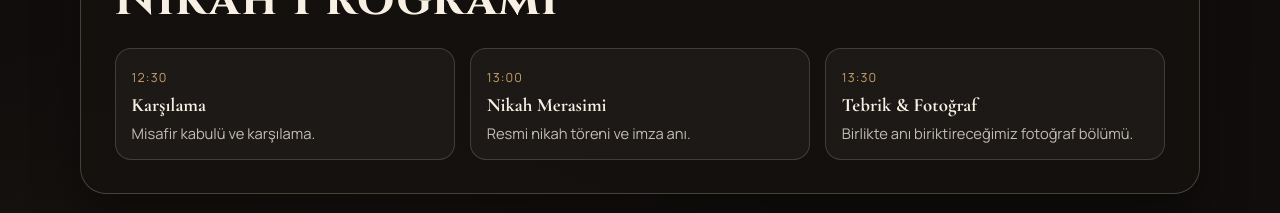
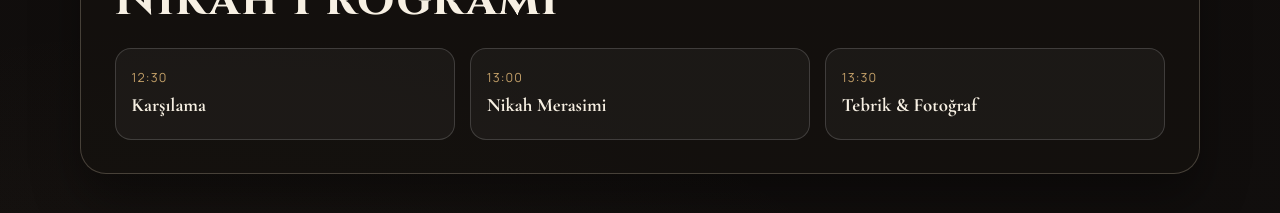
Before and after one commit to umutayd/nikah-project, a React (Vite) app: page / in a window 1280 px wide. Shown: the part 1780-1993 px from the top of the page. Built offline with nearby package versions, Linux system fonts and the light colour scheme.

Commit message:
chore: remove schedule card descriptions

```diff
--- a/src/App.tsx
+++ b/src/App.tsx
@@ -272,17 +272,14 @@ function App() {
             <article className="schedule-card">
               <span>12:30</span>
               <h3>Karşılama</h3>
-              <p>Misafir kabulü ve karşılama.</p>
             </article>
             <article className="schedule-card">
               <span>13:00</span>
               <h3>Nikah Merasimi</h3>
-              <p>Resmi nikah töreni ve imza anı.</p>
             </article>
             <article className="schedule-card">
               <span>13:30</span>
               <h3>Tebrik & Fotoğraf</h3>
-              <p>Birlikte anı biriktireceğimiz fotoğraf bölümü.</p>
             </article>
           </div>
         </section>
```
